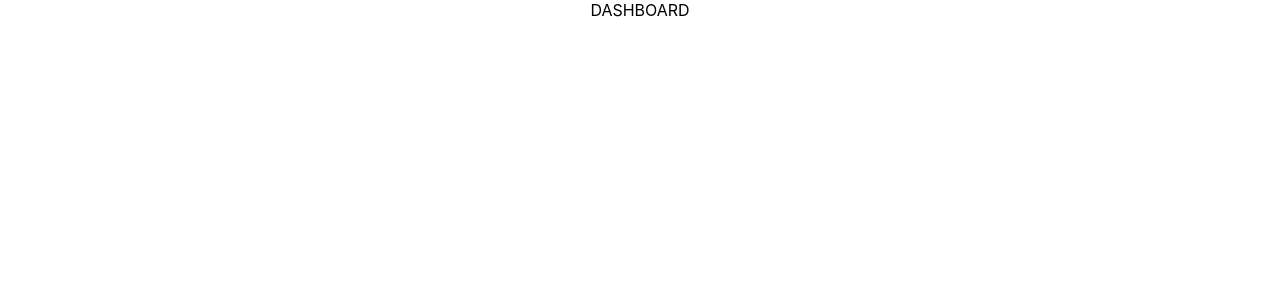
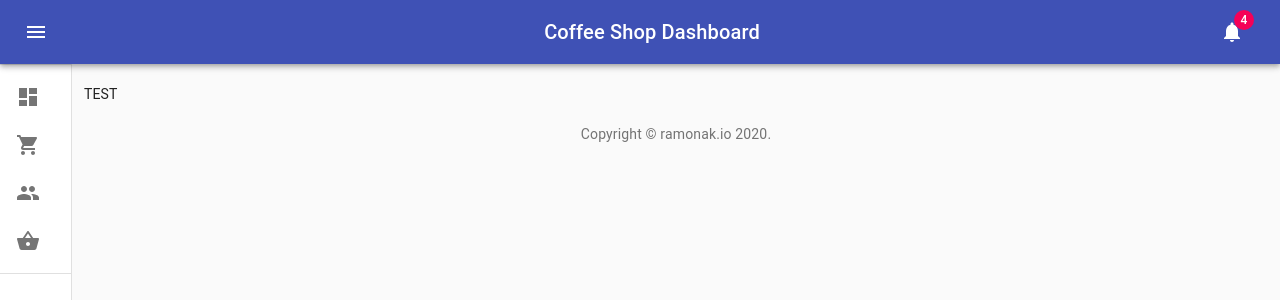
Before and after one commit to KaterinaLupacheva/coffee-shop-dashboard, a React (Create React App) app: page / in a window 1280 px wide. Shown: the top 300 px of the page. Built offline with nearby package versions, Linux system fonts and the light colour scheme.

Commit message:
Sidebar, topbar components

```diff
--- a/package.json
+++ b/package.json
@@ -3,6 +3,8 @@
   "version": "0.1.0",
   "private": true,
   "dependencies": {
+    "@material-ui/core": "^4.9.11",
+    "@material-ui/icons": "^4.9.1",
     "@testing-library/jest-dom": "^4.2.4",
     "@testing-library/react": "^9.3.2",
     "@testing-library/user-event": "^7.1.2",
--- a/src/App.js
+++ b/src/App.js
@@ -1,10 +1,11 @@
 import React from 'react';
 import './App.css';
+import AppBarWithSidebar from './components/appBarWithSidebar.component';
 
 function App() {
   return (
     <div className="App">
-      DASHBOARD
+      <AppBarWithSidebar>TEST</AppBarWithSidebar>
     </div>
   );
 }
--- /dev/null
+++ b/src/components/appBarWithSidebar.component.js
@@ -0,0 +1,73 @@
+import React, { useState } from "react";
+import { makeStyles } from "@material-ui/core/styles";
+import Sidebar from "./sidebar.component";
+import TopAppBar from "./topAppBar.component";
+import {
+  CssBaseline,
+  Grid,
+  Box,
+  Typography,
+  Link,
+  Container,
+} from "@material-ui/core";
+
+const useStyles = makeStyles((theme) => ({
+  root: {
+    display: "flex",
+  },
+  appBarSpacer: theme.mixins.toolbar,
+  content: {
+    flexGrow: 1,
+    height: "100vh",
+    overflow: "auto",
+  },
+  container: {
+    paddingTop: theme.spacing(4),
+    paddingBottom: theme.spacing(4),
+  },
+}));
+
+const AppBarWithSidebar = ({ children }) => {
+  const classes = useStyles();
+  const [open, setOpen] = useState(false);
+  const handleDrawerOpen = () => {
+    setOpen(true);
+  };
+  const handleDrawerClose = () => {
+    setOpen(false);
+  };
+
+  return (
+    <div className={classes.root}>
+      <CssBaseline />
+      <TopAppBar open={open} handleDrawerOpen={handleDrawerOpen} />
+      <Sidebar open={open} handleDrawerClose={handleDrawerClose} />
+      <main className={classes.content}>
+        <div className={classes.appBarSpacer} />
+        <Container maxWidth="lg" className={classes.container}>
+          <Grid container spacing={3}>
+            {children}
+          </Grid>
+          <Box pt={4}>
+            <Copyright />
+          </Box>
+        </Container>
+      </main>
+    </div>
+  );
+};
+
+function Copyright() {
+  return (
+    <Typography variant="body2" color="textSecondary" align="center">
+      {"Copyright © "}
+      <Link color="inherit" href="https://ramonak.io/">
+        ramonak.io
+      </Link>{" "}
+      {new Date().getFullYear()}
+      {"."}
+    </Typography>
+  );
+}
+
+export default AppBarWithSidebar;
--- /dev/null
+++ b/src/components/sidebar.component.js
@@ -0,0 +1,63 @@
+import React from "react";
+import clsx from "clsx";
+import { makeStyles } from "@material-ui/core/styles";
+import { Drawer, IconButton, Divider, List } from "@material-ui/core";
+import ChevronLeftIcon from "@material-ui/icons/ChevronLeft";
+import { menuListItems } from "../data/menuItems";
+
+const drawerWidth = 240;
+
+const useStyles = makeStyles((theme) => ({
+  toolbarIcon: {
+    display: "flex",
+    alignItems: "center",
+    justifyContent: "flex-end",
+    padding: "0 8px",
+    ...theme.mixins.toolbar,
+  },
+  drawerPaper: {
+    position: "relative",
+    whiteSpace: "nowrap",
+    width: drawerWidth,
+    transition: theme.transitions.create("width", {
+      easing: theme.transitions.easing.sharp,
+      duration: theme.transitions.duration.enteringScreen,
+    }),
+  },
+  drawerPaperClose: {
+    overflowX: "hidden",
+    transition: theme.transitions.create("width", {
+      easing: theme.transitions.easing.sharp,
+      duration: theme.transitions.duration.leavingScreen,
+    }),
+    width: theme.spacing(7),
+    [theme.breakpoints.up("sm")]: {
+      width: theme.spacing(9),
+    },
+  },
+}));
+
+const Sidebar = ({ open, handleDrawerClose }) => {
+  const classes = useStyles();
+
+  return (
+    <Drawer
+      variant="permanent"
+      classes={{
+        paper: clsx(classes.drawerPaper, !open && classes.drawerPaperClose),
+      }}
+      open={open}
+    >
+      <div className={classes.toolbarIcon}>
+        <IconButton onClick={handleDrawerClose}>
+          <ChevronLeftIcon />
+        </IconButton>
+      </div>
+      <Divider />
+      <List>{menuListItems}</List>
+      <Divider />
+    </Drawer>
+  );
+};
+
+export default Sidebar;
--- /dev/null
+++ b/src/components/topAppBar.component.js
@@ -0,0 +1,80 @@
+import React from "react";
+import clsx from "clsx";
+import { makeStyles } from "@material-ui/core/styles";
+import {
+  AppBar,
+  Toolbar,
+  IconButton,
+  Typography,
+  Badge,
+} from "@material-ui/core";
+import NotificationsIcon from "@material-ui/icons/Notifications";
+import MenuIcon from "@material-ui/icons/Menu";
+
+const drawerWidth = 240;
+
+const useStyles = makeStyles((theme) => ({
+  appBar: {
+    zIndex: theme.zIndex.drawer + 1,
+    transition: theme.transitions.create(["width", "margin"], {
+      easing: theme.transitions.easing.sharp,
+      duration: theme.transitions.duration.leavingScreen,
+    }),
+  },
+  appBarShift: {
+    marginLeft: drawerWidth,
+    width: `calc(100% - ${drawerWidth}px)`,
+    transition: theme.transitions.create(["width", "margin"], {
+      easing: theme.transitions.easing.sharp,
+      duration: theme.transitions.duration.enteringScreen,
+    }),
+  },
+  menuButton: {
+    marginRight: 36,
+  },
+  menuButtonHidden: {
+    display: "none",
+  },
+  title: {
+    flexGrow: 1,
+  },
+}));
+
+const TopAppBar = ({ open, handleDrawerOpen }) => {
+  const classes = useStyles();
+
+  return (
+    <AppBar
+      position="absolute"
+      className={clsx(classes.appBar, open && classes.appBarShift)}
+    >
+      <Toolbar className={classes.toolbar}>
+        <IconButton
+          edge="start"
+          color="inherit"
+          aria-label="open drawer"
+          onClick={handleDrawerOpen}
+          className={clsx(classes.menuButton, open && classes.menuButtonHidden)}
+        >
+          <MenuIcon />
+        </IconButton>
+        <Typography
+          component="h1"
+          variant="h6"
+          color="inherit"
+          noWrap
+          className={classes.title}
+        >
+          Coffee Shop Dashboard
+        </Typography>
+        <IconButton color="inherit">
+          <Badge badgeContent={4} color="secondary">
+            <NotificationsIcon />
+          </Badge>
+        </IconButton>
+      </Toolbar>
+    </AppBar>
+  );
+};
+
+export default TopAppBar;
--- /dev/null
+++ b/src/data/menuItems.js
@@ -0,0 +1,37 @@
+import React from "react";
+import ListItem from "@material-ui/core/ListItem";
+import ListItemIcon from "@material-ui/core/ListItemIcon";
+import ListItemText from "@material-ui/core/ListItemText";
+import DashboardIcon from "@material-ui/icons/Dashboard";
+import ShoppingCartIcon from "@material-ui/icons/ShoppingCart";
+import PeopleIcon from "@material-ui/icons/People";
+import ShoppingBasketIcon from '@material-ui/icons/ShoppingBasket';
+
+export const menuListItems = (
+  <div>
+    <ListItem button>
+      <ListItemIcon>
+        <DashboardIcon />
+      </ListItemIcon>
+      <ListItemText primary="Dashboard" />
+    </ListItem>
+    <ListItem button>
+      <ListItemIcon>
+        <ShoppingCartIcon />
+      </ListItemIcon>
+      <ListItemText primary="Orders" />
+    </ListItem>
+    <ListItem button>
+      <ListItemIcon>
+        <PeopleIcon />
+      </ListItemIcon>
+      <ListItemText primary="Employees" />
+    </ListItem>
+    <ListItem button>
+      <ListItemIcon>
+        <ShoppingBasketIcon />
+      </ListItemIcon>
+      <ListItemText primary="Products" />
+    </ListItem>
+  </div>
+);
```
Also changed, not shown: 1 other file (tests, documents, lock files or other folders).
